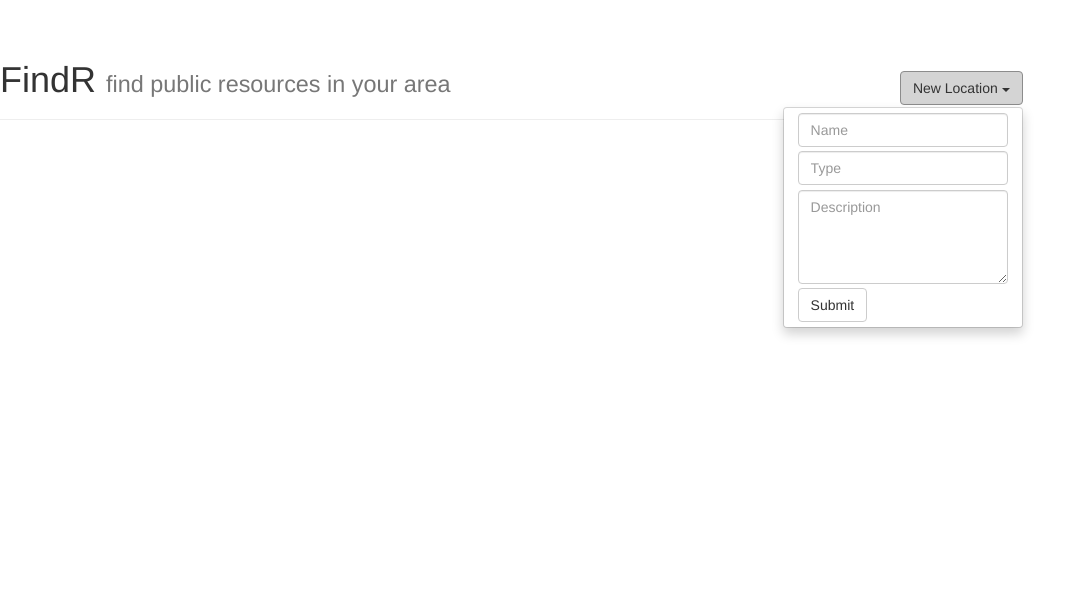
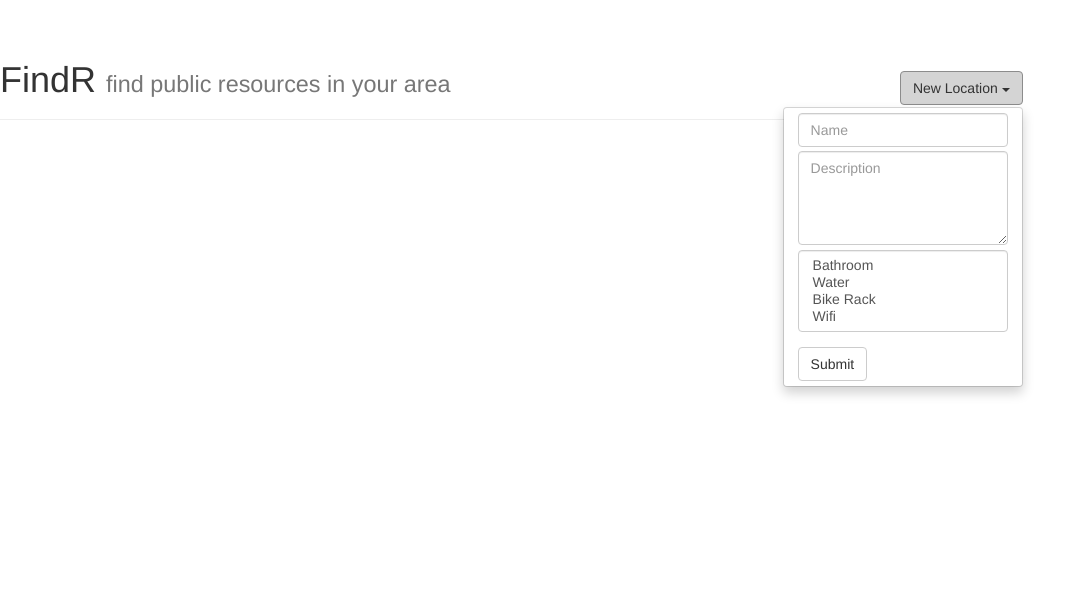
Before and after one commit to mhsaul/FindR, a Flask app: page /map in a window 1280 px wide, after a click on "New Location". Shown: the top 595 px of the page, without its empty margins (0-1086 px from the left). Run offline with Flask 2, Linux system fonts and the light colour scheme; some libraries are stand-ins or nearby versions.

```diff
--- a/static/style.css
+++ b/static/style.css
@@ -22,3 +22,7 @@
     padding-left:1em;
     padding-right:1em;
 }
+
+.form-control {
+    overflow: hidden;
+}
--- a/templates/map.html
+++ b/templates/map.html
@@ -25,8 +25,29 @@
                 <ul class="dropdown-menu dropdown-menu-right" aria-labelledby="dropdownMenu1">
                     <form action="post.php">
                     <li><input type="text" class="form-control" placeholder="Name" name="Name" size=32></li>
-                    <li><input type="text" class="form-control" placeholder="Type" name="Type" size=32></li>
                     <li><textarea class="form-control" placeholder="Description" rows="4" cols="35"></textarea>
+                    <li>
+                        <div class="form-group">
+                            <select class="form-control" id="sel1" size=4>
+                                <option>Bathroom</option>
+                                <option>Water</option>
+                                <option>Bike Rack</option>
+                                <option>Wifi</option>
+                            </select>
+                        </div>
+                        <!--<div class="radio">
+                          <label><input id="bathroom" type="radio" name="optradio" checked="checked">Bathroom</label>
+                        </div>
+                        <div class="radio">
+                            <label><input id="water" type="radio" name="optradio">Water Fountains</label>
+                        </div>
+                        <div class="radio">
+                              <label><input id="cycling" type="radio" name="optradio">Cycling</label>
+                        </div>
+                        <div class="radio">
+                              <label><input id="wifi" type="radio" name="optradio">Wifi</label>
+                        </div>-->
+                    </li>
                     <li><input type="submit" class="btn btn-default" value="Submit"></li>
                     </form>
                 </ul>
@@ -41,24 +62,11 @@
 
     <script type="text/javascript">
   var baseurl = "https://raw.githubusercontent.com/Saulmil/FindR/master/images/";
-  var icons = {
-    toilet: {
-      icon: baseurl + "toilet.png"
-    },
-    water: {
-      icon: baseurl + "water.png"
-    },
-    cycling: {
-      icon: baseurl + "cycling.png"
-    },
-    wifi: {
-      icon: baseurl + "wifi.png"
-    }
-  };
+  var icons = [baseurl + "toilet.png", baseurl + "water.png", baseurl + "cycling.png", baseurl + "wifi.png"];
     console.log(icons.toilet)
 function getLocationClick() {
     google.maps.event.addListener(map, 'click', function(event) {
-       marker = new google.maps.Marker({position: event.latLng, map: map, icon: icons.toilet.icon});
+       marker = new google.maps.Marker({position: event.latLng, map: map, icon: icons[0]});
        latLng = {lat: marker.position.lat(), lng: marker.position.lng()}
        //console.log(latLng)
   });
@@ -90,12 +98,6 @@ function initMap(position) {
     map: map,
     title: 'Hello World!'
   });
-
-  var marker2 = new google.maps.Marker({
-    position: {lat: (latitude + .1), lng: longitude},
-    map: map,
-    title: 'Hello World!'
-  });
 }
     </script>
     <script async defer
```
